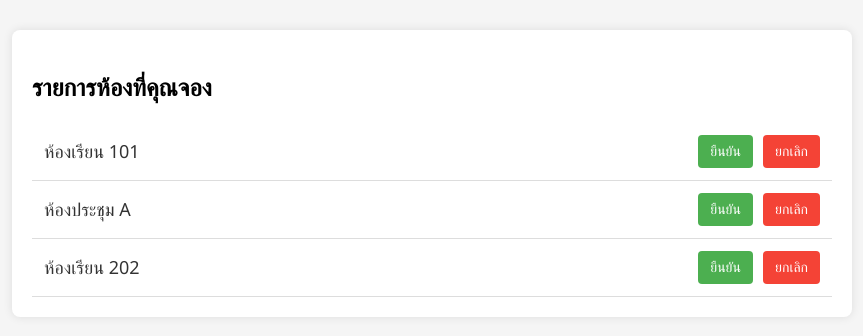
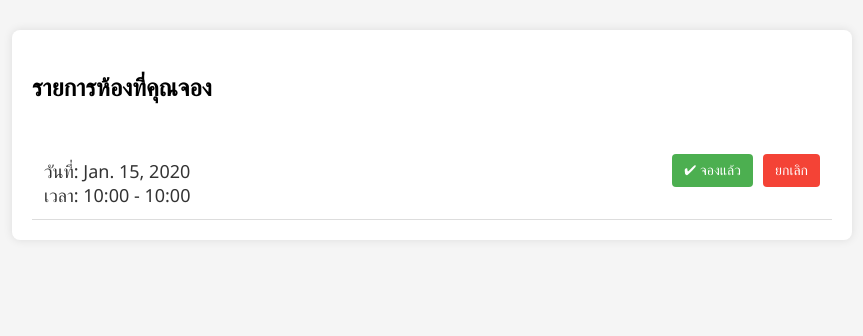
Before and after one commit to 6710535029s/cn331-as2, a Django app: page /profile/ in a window 1280 px wide. Shown: the part 78-414 px from the top of the page, without its empty margins (208-1071 px from the left). Run offline with Django 5.2, Linux system fonts and the light colour scheme; a user stored in the database is signed in; data comes from the database, SQL or seed files in the repository; tables that the repository leaves empty hold one stand-in row (values such as "Sample post").

Commit message:
Update user_profile.html

```diff
--- a/booking_room/booking/templates/booking/user_profile.html
+++ b/booking_room/booking/templates/booking/user_profile.html
@@ -1,4 +1,6 @@
 <!-- หน้านี้เป็นหน้า User Profile ที่ผู้ใช้สามารถดูรายการห้องที่ตัวเองจองไว้ได้ และมีปุ่มกดยกเลิก -->
+<!-- หน้านี้เป็นหน้า User Profile ที่ผู้ใช้สามารถดูรายการห้องที่ตัวเองจองไว้ได้ และมีปุ่มกดยกเลิก -->
+<!-- user_profile.html -->
 <!DOCTYPE html>
 <html lang="th">
 <head>
@@ -79,12 +81,8 @@
       border: none;
       padding: 8px 12px;
       border-radius: 4px;
-      cursor: pointer;
+      cursor: default;
       font-size: 14px;
-    }
-
-    .confirm-btn:hover {
-      background-color: #388E3C;
     }
 
     .cancel-btn {
@@ -100,54 +98,48 @@
     .cancel-btn:hover {
       background-color: #d32f2f;
     }
+
+    .no-booking {
+      text-align: center;
+      font-size: 16px;
+      color: #666;
+      margin-top: 20px;
+    }
   </style>
 </head>
 <body>
 
   <header>
-    <!-- ใช้ request.user.username เพื่อแสดงชื่อผู้ใช้ -->
     <div class="username">ชื่อผู้ใช้: {{ request.user.username }}</div>
     <div class="header-actions">
-      <a href="/home" class="nav-btn" title="กลับสู่หน้า Home">🏠 Home</a>
-      <a href="/logout" class="nav-btn" title="ออกจากระบบ">⎋ Logout</a>
+      <a href="{% url 'home_view' %}" class="nav-btn">🏠 Home</a>
+      <a href="{% url 'logout' %}" class="nav-btn">⎋ Logout</a>
     </div>
   </header>
 
   <div class="container">
     <h2>รายการห้องที่คุณจอง</h2>
 
+    {% if bookings %}
+      {% for booking in bookings %}
         <div class="booking-item">
-      <div class="room-name">ห้องเรียน 101</div>
+          <div class="room-name">
+            {{ booking.classroom.name }} <br>
+            วันที่: {{ booking.date }} <br>
+            เวลา: {{ booking.start_time|time:"H:i" }} - {{ booking.end_time|time:"H:i" }}
+          </div>
           <div class="action-buttons">
-        <button class="confirm-btn">ยืนยัน</button>
-        <form method="POST" action="/cancel/1/">
+            <button class="confirm-btn" disabled>✔ จองแล้ว</button>
+            <form method="POST" action="{% url 'cancel_booking' booking.id %}">
               {% csrf_token %}
               <button type="submit" class="cancel-btn">ยกเลิก</button>
             </form>
           </div>
         </div>
-
-    <div class="booking-item">
-      <div class="room-name">ห้องประชุม A</div>
-      <div class="action-buttons">
-        <button class="confirm-btn">ยืนยัน</button>
-        <form method="POST" action="/cancel/2/">
-          {% csrf_token %}
-          <button type="submit" class="cancel-btn">ยกเลิก</button>
-        </form>
-      </div>
-    </div>
-
-    <div class="booking-item">
-      <div class="room-name">ห้องเรียน 202</div>
-      <div class="action-buttons">
-        <button class="confirm-btn">ยืนยัน</button>
-        <form method="POST" action="/cancel/3/">
-          {% csrf_token %}
-          <button type="submit" class="cancel-btn">ยกเลิก</button>
-        </form>
-      </div>
-    </div>
+      {% endfor %}
+    {% else %}
+      <div class="no-booking">คุณยังไม่มีการจองห้องเรียนในระบบ</div>
+    {% endif %}
   </div>
 
 </body>
```
Lines whose indentation alone changed are shown as unchanged.
